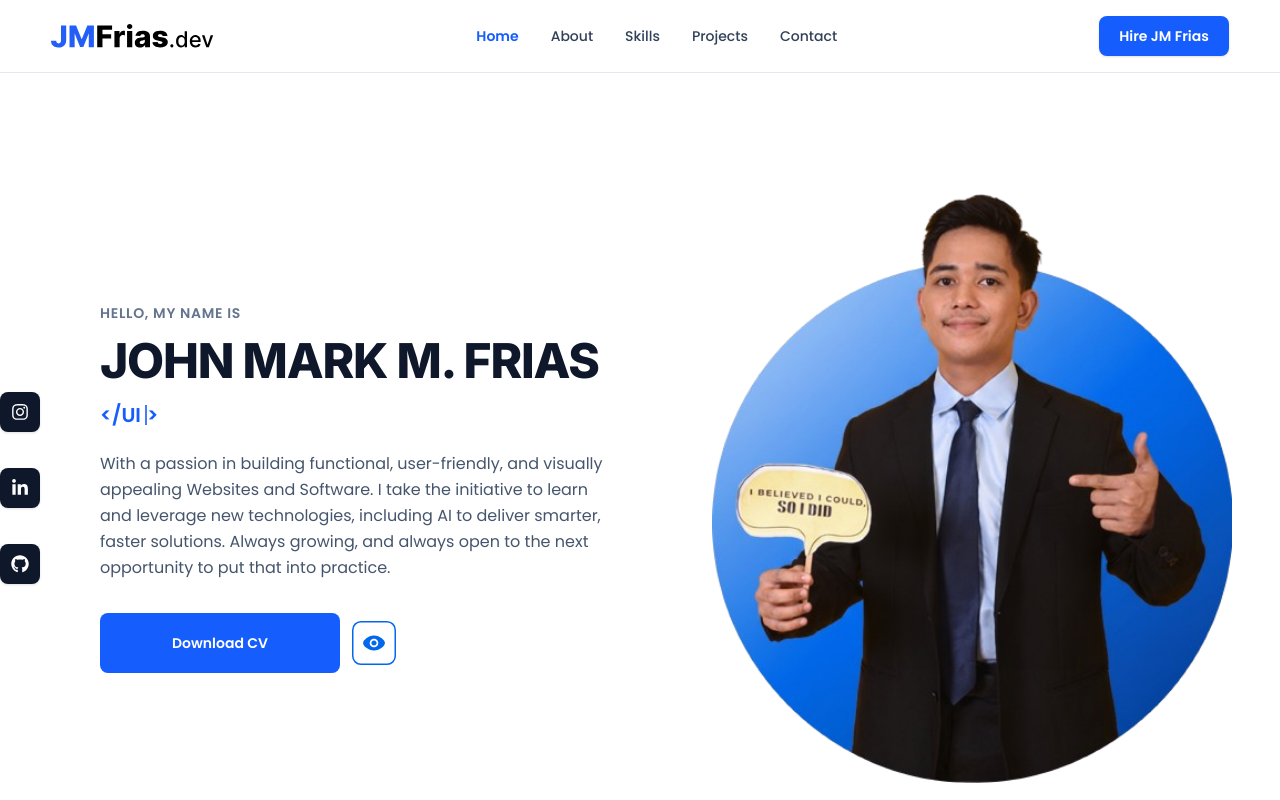
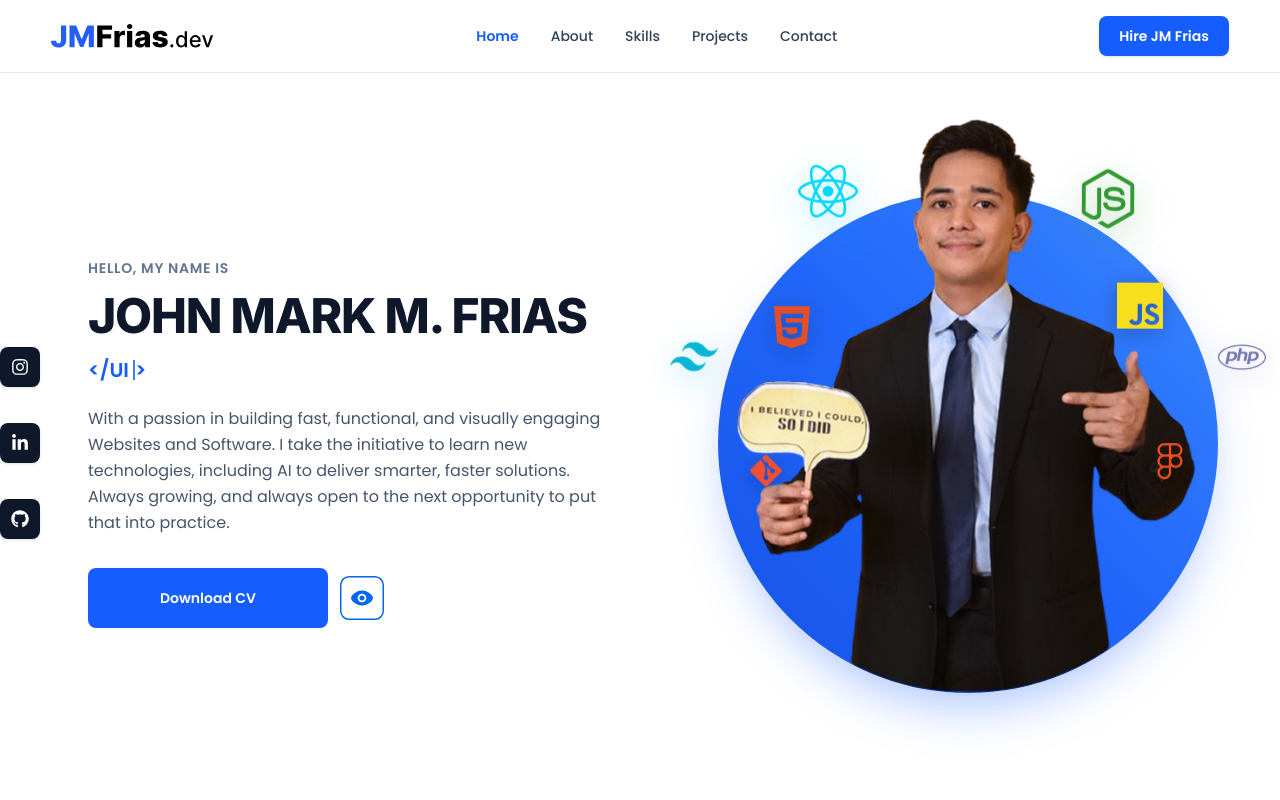
Before and after one commit to johnmarkfrias/jmfrias-portfolio, a React (Vite) app: page / in a window 1280 px wide. Shown: the top 800 px of the page. Built offline with nearby package versions, Linux system fonts and the light colour scheme.

Commit message:
Add other animations for logos in hero section

```diff
--- a/src/components/sections/Hero.jsx
+++ b/src/components/sections/Hero.jsx
@@ -1,7 +1,17 @@
 // src/components/sections/Hero.jsx
 
 import { useState, useEffect } from "react";
-import { FaInstagram, FaLinkedinIn, FaGithub } from "react-icons/fa";
+import {
+  FaInstagram,
+  FaLinkedinIn,
+  FaGithub,
+  FaReact,
+  FaNodeJs,
+  FaHtml5,
+  FaPhp,
+  FaGitAlt
+} from "react-icons/fa";
+import { SiTailwindcss, SiJavascript, SiFigma } from "react-icons/si";
 import Section from "../layout/Section";
 import Container from "../layout/Container";
 import Button from "../common/Button";
@@ -14,9 +24,7 @@ function Hero() {
   const [currentText, setCurrentText] = useState("");
   const [isDeleting, setIsDeleting] = useState(false);
 
-  // ---------------------------------------------------------------------------
   // Typewriter Effect
-  // ---------------------------------------------------------------------------
   useEffect(() => {
     const fullText = ROLES[roleIndex];
     let timeout;
@@ -40,14 +48,8 @@ function Hero() {
     return () => clearTimeout(timeout);
   }, [currentText, isDeleting, roleIndex]);
 
-  // ---------------------------------------------------------------------------
-  // Subcomponent: Social Media Links
-  // ---------------------------------------------------------------------------
   const SocialLinks = ({ className = "" }) => (
-    <aside
-      aria-label="Social Media Links"
-      className={`flex items-center gap-4 lg:gap-9 ${className}`}
-    >
+    <aside aria-label="Social Media Links" className={`flex items-center gap-4 lg:gap-9 ${className}`}>
       <a
         href="https://instagram.com"
         target="_blank"
@@ -79,26 +81,101 @@ function Hero() {
   );
 
   return (
-    <Section id="home" aria-label="Hero Section" className="py-12 lg:py-20">
-      {/*
-        Main Container:
-        - Uses a 2-column CSS Grid on desktop (50% / 50% equal columns)
-        - Falls back to a single column on tablet/mobile screens
-      */}
-      <Container className="grid grid-cols-1 lg:grid-cols-2 gap-10 lg:gap-12 items-center">
+    <Section id="home" aria-label="Hero Section" className="py-12 lg:py-16 overflow-hidden">
+      <style>{`
+        /* Circle Expansion */
+        @keyframes circleEntrance {
+          0% {
+            opacity: 0;
+            transform: scale(0.35);
+          }
+          70% {
+            opacity: 0.95;
+            transform: scale(1.03);
+          }
+          100% {
+            opacity: 1;
+            transform: scale(1);
+          }
+        }
+
+        /* Portrait Rise */
+        @keyframes portraitPopUp {
+          0% {
+            opacity: 0;
+            transform: translateY(80px) scale(0.95);
+          }
+          75% {
+            opacity: 1;
+            transform: translateY(-8px) scale(1.015);
+          }
+          100% {
+            opacity: 1;
+            transform: translateY(0) scale(1);
+          }
+        }
+
+        /* Brand Icon Spring Pop */
+        @keyframes logoPopIn {
+          0% {
+            opacity: 0;
+            transform: scale(0);
+          }
+          65% {
+            opacity: 1;
+            transform: scale(1.22);
+          }
+          85% {
+            transform: scale(0.94);
+          }
+          100% {
+            opacity: 1;
+            transform: scale(1);
+          }
+        }
+
+        /* Continuous Drift Animations */
+        @keyframes gentleSwingA {
+          0%, 100% { transform: translateY(0px) rotate(0deg); }
+          50% { transform: translateY(-8px) rotate(4deg); }
+        }
+
+        @keyframes gentleSwingB {
+          0%, 100% { transform: translateY(0px) rotate(0deg); }
+          50% { transform: translateY(8px) rotate(-4deg); }
+        }
+
+        .anim-circle {
+          animation: circleEntrance 1.1s cubic-bezier(0.16, 1, 0.3, 1) forwards;
+        }
+
+        .anim-portrait {
+          animation: portraitPopUp 1.2s cubic-bezier(0.32, 1, 0.55, 1) 0.35s both;
+        }
+
+        .anim-logo {
+          animation: logoPopIn 0.85s cubic-bezier(0.30, 1.25, 0.55, 1) both;
+        }
+
+        .swing-a {
+          animation: gentleSwingA 6s ease-in-out infinite;
+        }
+
+        .swing-b {
+          animation: gentleSwingB 6.8s ease-in-out infinite;
+        }
+      `}</style>
+
+      <Container className="grid grid-cols-1 lg:grid-cols-12 gap-10 lg:gap-8 items-center">
 
         {/* ===================================================================
-            LEFT COLUMN (Equal 50% width on Desktop)
-            Contains: Vertical Social Sidebar + Bio / Introduction Content
+            LEFT COLUMN: Intro Content
         =================================================================== */}
-        <div className="order-2 lg:order-1 flex flex-col lg:flex-row items-start gap-6 lg:gap-15 w-full">
-
-          {/* 1. Desktop Social Bar: Left-docked, vertically centered */}
+        <div className="order-2 lg:order-1 lg:col-span-6 flex flex-col lg:flex-row items-start gap-6 lg:gap-12 w-full">
           <div className="hidden lg:flex flex-col justify-center items-center shrink-0 self-center">
             <SocialLinks className="flex-col" />
           </div>
 
-          {/* 2. Text Content & Actions */}
           <div className="flex-1 flex flex-col items-start text-left w-full min-w-0">
             <p className="text-xs sm:text-sm font-semibold tracking-wider text-slate-500 uppercase mb-2">
               Hello, My Name Is
@@ -108,29 +185,16 @@ function Hero() {
               JOHN MARK M. FRIAS
             </h1>
 
-            {/* Typewriter Header */}
-            <p
-              className="text-base sm:text-lg md:text-xl text-blue-600 font-semibold mb-4 sm:mb-5 flex items-center justify-start min-h-[1.75rem] md:min-h-[2rem]"
-              aria-live="polite"
-            >
+            <p className="text-base sm:text-lg md:text-xl text-blue-600 font-semibold mb-4 sm:mb-5 flex items-center justify-start min-h-[1.75rem] md:min-h-[2rem]">
               <span>&lt;/{currentText}</span>
-              <span
-                aria-hidden="true"
-                className="inline-block w-[2px] h-4 sm:h-5 bg-blue-600 ml-1 animate-pulse"
-              />
+              <span className="inline-block w-[2px] h-4 sm:h-5 bg-blue-600 ml-1 animate-pulse" />
               <span>&gt;</span>
             </p>
 
-            {/* Bio Paragraph */}
             <p className="w-full text-slate-600 text-sm sm:text-base leading-relaxed mb-6 sm:mb-8">
-              With a passion in building functional, user-friendly, and visually
-              appealing Websites and Software. I take the initiative to learn and
-              leverage new technologies, including AI to deliver smarter, faster
-              solutions. Always growing, and always open to the next opportunity
-              to put that into practice.
+              With a passion in building fast, functional, and visually engaging Websites and Software. I take the initiative to learn new technologies, including AI to deliver smarter, faster solutions. Always growing, and always open to the next opportunity to put that into practice.
             </p>
 
-            {/* CTA Buttons */}
             <div className="w-full sm:w-auto flex items-center justify-start gap-3">
               <div className="flex-1 sm:flex-none sm:w-auto sm:min-w-[240px] text-center [&>a]:w-full [&>a]:justify-center [&>button]:w-full [&>button]:justify-center">
                 <Button href="/cv.pdf" variant="primary">
@@ -145,15 +209,10 @@ function Hero() {
                 aria-label="Preview CV"
                 className="inline-flex items-center justify-center shrink-0 hover:opacity-85 transition-opacity"
               >
-                <img
-                  src={eyeButtonSvg}
-                  alt="View CV"
-                  className="w-11 h-11 block object-contain select-none"
-                />
+                <img src={eyeButtonSvg} alt="View CV" className="w-11 h-11 block object-contain select-none" />
               </a>
             </div>
 
-            {/* Mobile / Tablet Social Icons (Horizontal row under content) */}
             <div className="flex lg:hidden mt-6 md:mt-8 w-full justify-center min-[426px]:justify-start">
               <SocialLinks className="flex-row" />
             </div>
@@ -161,16 +220,96 @@ function Hero() {
         </div>
 
         {/* ===================================================================
-            RIGHT COLUMN (Equal 50% width on Desktop)
-            Contains: Centered Hero Photo
+            RIGHT COLUMN: Pop-Out Circle Canvas
         =================================================================== */}
-        <div className="order-1 lg:order-2 w-full flex items-center justify-center">
-          <div className="w-full max-w-[360px] sm:max-w-[420px] lg:max-w-[480px] xl:max-w-[520px] overflow-hidden rounded-2xl">
-            <img
-              src={heroPhoto}
-              alt="John Mark Frias"
-              className="w-full h-auto object-cover block select-none"
-            />
+        <div className="order-1 lg:order-2 lg:col-span-6 w-full flex items-center justify-center">
+          <div className="relative w-[340px] sm:w-[420px] md:w-[460px] lg:w-[500px] aspect-square flex items-center justify-center">
+
+            {/* 1. Base Circle: Clips lower suit cleanly */}
+            <div className="anim-circle relative w-full h-full rounded-full bg-gradient-to-tr from-[#1652e8] via-[#2166fa] to-[#3b87ff] shadow-2xl shadow-blue-600/35 overflow-hidden flex items-end justify-center z-10">
+              <img
+                src={heroPhoto}
+                alt="John Mark Frias"
+                className="anim-portrait h-[115%] w-auto max-w-none object-contain block pointer-events-none select-none"
+              />
+            </div>
+
+            {/* 2. Pop-out Top Layer: Only the head & shoulders break free above the circle */}
+            <div
+              aria-hidden="true"
+              className="absolute inset-0 flex items-end justify-center z-20 pointer-events-none select-none [clip-path:polygon(0_-30%,100%_-30%,100%_48%,0_48%)]"
+            >
+              <img
+                src={heroPhoto}
+                alt=""
+                className="anim-portrait h-[115%] w-auto max-w-none object-contain block"
+              />
+            </div>
+
+            {/* ===============================================================
+                GROUP A: INSIDE CIRCLE (Warm / High-Contrast Complementary Logos)
+            =============================================================== */}
+
+            {/* JavaScript: Pure Yellow glyph (no black border) */}
+            <div style={{ animationDelay: "0.95s" }} className="anim-logo absolute top-[18%] right-[11%] z-30 pointer-events-none">
+              <div className="swing-a drop-shadow-[0_4px_10px_rgba(0,0,0,0.28)]">
+                <SiJavascript className="text-[#F7DF1E] text-3xl sm:text-4xl lg:text-[46px]" />
+              </div>
+            </div>
+
+            {/* HTML5: High-contrast red-orange */}
+            <div style={{ animationDelay: "1.05s" }} className="anim-logo absolute top-[22%] left-[10%] z-30 pointer-events-none">
+              <div className="swing-b drop-shadow-[0_4px_12px_rgba(0,0,0,0.25)]">
+                <FaHtml5 className="text-[#E34F26] text-3xl sm:text-4xl lg:text-[48px]" />
+              </div>
+            </div>
+
+            {/* Git: Lower-left inside flank */}
+            <div style={{ animationDelay: "1.15s" }} className="anim-logo absolute top-[52%] left-[6%] z-30 pointer-events-none">
+              <div className="swing-a drop-shadow-[0_4px_10px_rgba(0,0,0,0.25)]">
+                <FaGitAlt className="text-[#F05032] text-2xl sm:text-3xl lg:text-4xl" />
+              </div>
+            </div>
+
+            {/* Figma: Lower-right inside flank */}
+            <div style={{ animationDelay: "1.25s" }} className="anim-logo absolute top-[50%] right-[6%] z-30 pointer-events-none">
+              <div className="swing-b drop-shadow-[0_4px_10px_rgba(0,0,0,0.25)]">
+                <SiFigma className="text-[#F24E1E] text-2xl sm:text-3xl lg:text-4xl" />
+              </div>
+            </div>
+
+            {/* ===============================================================
+                GROUP B: OUTSIDE CIRCLE (Floating on Clean Background)
+            =============================================================== */}
+
+            {/* React.js: Top-left outskirts (Hero flagship mark) */}
+            <div style={{ animationDelay: "1.35s" }} className="anim-logo absolute -top-8 left-[14%] sm:left-[16%] z-30 pointer-events-none">
+              <div className="swing-b drop-shadow-[0_10px_20px_rgba(0,216,255,0.45)]">
+                <FaReact className="text-[#00D8FF] text-4xl sm:text-5xl lg:text-6xl" />
+              </div>
+            </div>
+
+            {/* Node.js: Top-right outskirts */}
+            <div style={{ animationDelay: "1.45s" }} className="anim-logo absolute -top-6 right-[14%] sm:right-[16%] z-30 pointer-events-none">
+              <div className="swing-a drop-shadow-[0_9px_18px_rgba(51,153,51,0.4)]">
+                <FaNodeJs className="text-[#339933] text-4xl sm:text-5xl lg:text-6xl" />
+              </div>
+            </div>
+
+            {/* Tailwind CSS: Mid-left flank */}
+            <div style={{ animationDelay: "1.55s" }} className="anim-logo absolute top-[28%] -left-10 sm:-left-12 z-30 pointer-events-none">
+              <div className="swing-a drop-shadow-[0_8px_16px_rgba(6,182,212,0.4)]">
+                <SiTailwindcss className="text-[#06B6D4] text-3xl sm:text-4xl lg:text-5xl" />
+              </div>
+            </div>
+
+            {/* PHP: Mid-right flank */}
+            <div style={{ animationDelay: "1.65s" }} className="anim-logo absolute top-[28%] -right-10 sm:-right-12 z-30 pointer-events-none">
+              <div className="swing-b drop-shadow-[0_8px_16px_rgba(119,123,180,0.4)]">
+                <FaPhp className="text-[#777BB4] text-3xl sm:text-4xl lg:text-5xl" />
+              </div>
+            </div>
+
           </div>
         </div>
 
```
Also changed, not shown: public/assets/hero.png.
